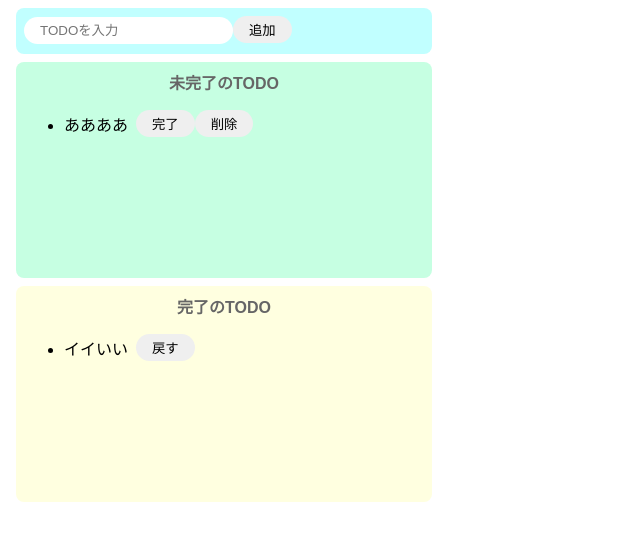
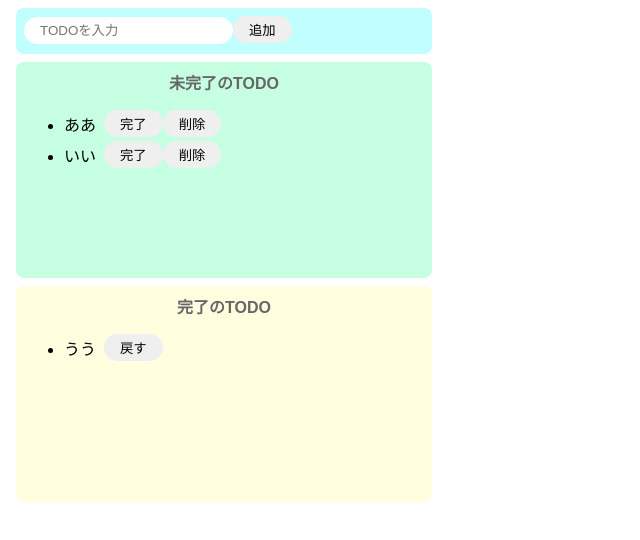
Before and after one commit to 01201617/codesandbox-react-test, a React (Create React App) app: page / in a window 1280 px wide. Shown: the top 540 px of the page, without its empty margins (0-640 px from the left). Built offline with nearby package versions, Linux system fonts and the light colour scheme.

Commit message:
js機能を追加！

```diff
--- a/src/App.jsx
+++ b/src/App.jsx
@@ -1,6 +1,9 @@
+import { useState } from "react";
 import "./styles.css";
 
 export const App = () => {
+  const [incompleteTodos, setIncompleteTodos] = useState(["ああ", "いい"]);
+  const [completeTodos, setCompleteTodos] = useState(["うう"]);
   return (
     <>
       <div className="input-area">
@@ -10,20 +13,28 @@
       <div className="incomplete-area">
         <p className="title">未完了のTODO</p>
         <ul>
-          <div className="list-row">
-            <li>ああああ</li>
-            <button>完了</button>
-            <button>削除</button>
-          </div>
+          {incompleteTodos.map((todo) => {
+            return (
+              <div key={todo} className="list-row">
+                <li>{todo}</li>
+                <button>完了</button>
+                <button>削除</button>
+              </div>
+            );
+          })}
         </ul>
       </div>
       <div className="complete-area">
         <p className="title">完了のTODO</p>
         <ul>
-          <div className="list-row">
-            <li>イイいい</li>
-            <button>戻す</button>
-          </div>
+          {completeTodos.map((todo) => {
+            return (
+              <div key={todo} className="list-row">
+                <li>{todo}</li>
+                <button>戻す</button>
+              </div>
+            );
+          })}
         </ul>
       </div>
     </>
```
